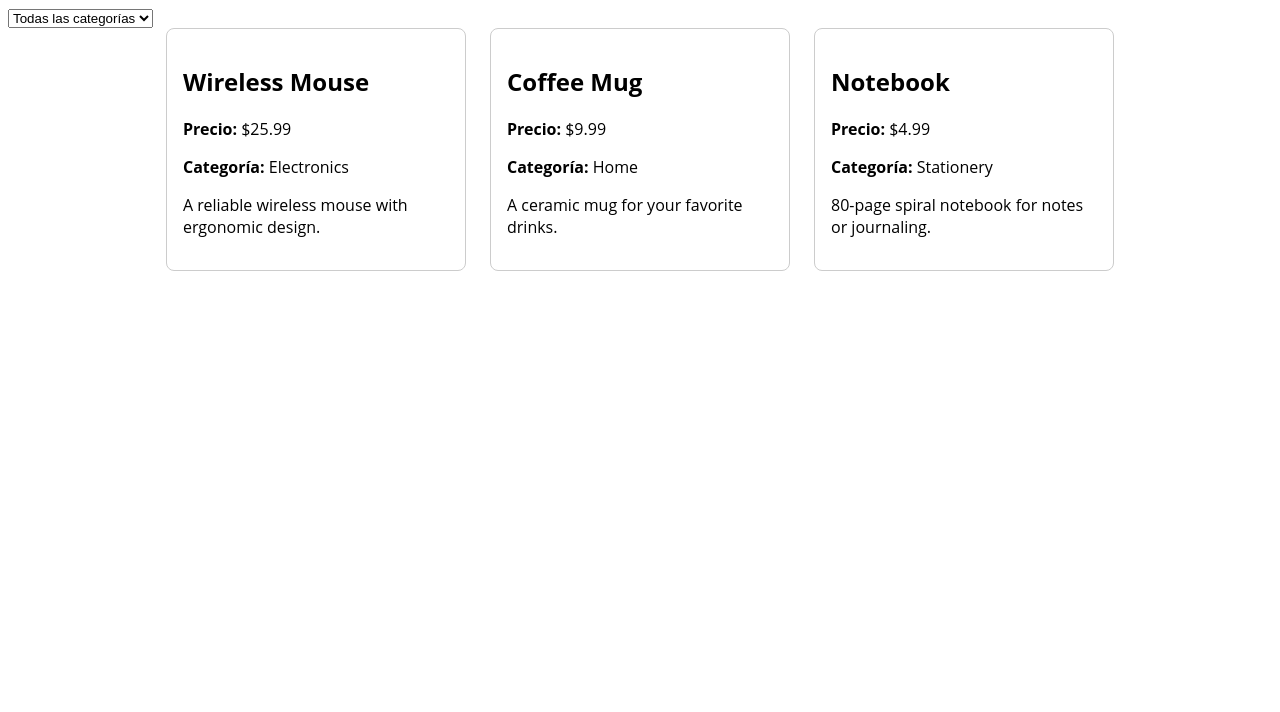
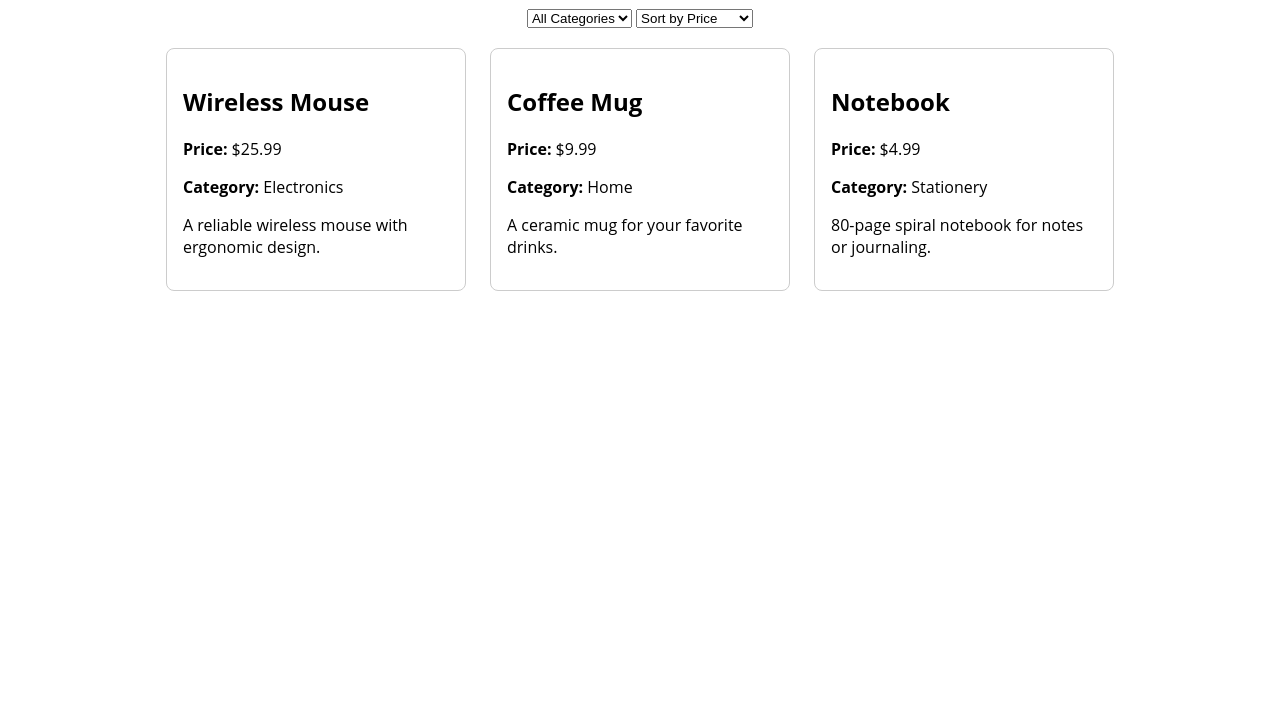
Before and after one commit to TreLoymark/TreLoymark.github.io, a plain HTML site: page index.html in a window 1280 px wide. Shown: the part 88-800 px from the top of the page. Drawn offline with Linux system fonts and the light colour scheme.

Commit message:
ordenar por precio y ajustar el lenguaje para que se ingles

```diff
--- a/index.html
+++ b/index.html
@@ -8,14 +8,19 @@
   </head>
   <body>
     <header>
-      <h1>Page name</h1>
+      <h1>Products Listing</h1>
       <span id="cart-count">🛒 0</span>
       <button id="toggle-darkmode">Dark Mode</button>
     </header>
     <main>
       <div class="filter">
         <select id="categoryFilter">
-          <option value="all">Todas las categorías</option>
+          <option value="all">All Categories</option>
+        </select>
+        <select id="priceSort">
+          <option value="none">Sort by Price</option>
+          <option value="asc">Lower to Higher</option>
+          <option value="desc">Higher to Lower</option>
         </select>
       </div>
       <div id="product-list" class="product-container"></div>
--- a/script.js
+++ b/script.js
@@ -32,12 +32,14 @@ const storage = {
     }
   }
 };
-
+// Constants
 const container = document.getElementById('product-list');
 const categorySelect = document.getElementById('categoryFilter');
+const sortSelect = document.getElementById('priceSort');
 
 // Fill select with the categories
 const categories = [...new Set(products.map(product => product.category))];
+
 categories.forEach(category => {
   const option = document.createElement('option');
   option.value = category;
@@ -46,30 +48,40 @@ categories.forEach(category => {
 });
 
 // Render the products in the DOM
-products.forEach(product => {
-  const productCard = document.createElement('div');
-  productCard.innerHTML = `
-    <h2>${product.name}</h2>
-    <p><strong>Precio:</strong> $${product.price}</p>
-    <p><strong>Categoría:</strong> ${product.category}</p>
-    <p>${product.description}</p>
-  `;
-  container.appendChild(productCard);
-});
+const renderProducts = (list) => {
+  container.innerHTML = '';
+  list.forEach(product => {
+    const card = document.createElement('div');
+    card.innerHTML = `
+      <h2>${product.name}</h2>
+      <p><strong>Price:</strong> $${product.price}</p>
+      <p><strong>Category:</strong> ${product.category}</p>
+      <p>${product.description}</p>
+    `;
+    container.appendChild(card);
+  });
+};
+const applyFilterAndSort = () => {
+  const selectedCategory = categorySelect.value;
+  const selectedSort = sortSelect.value;
 
-// Filter by category
-categorySelect.addEventListener('change', (e) => {
-  const selectedCategory = e.target.value;
   storage.set('selectedCategory', selectedCategory);
+  storage.set('selectedSort', selectedSort);
 
-  document.querySelectorAll('#product-list > div').forEach(card => {
-    const category = card.querySelector('p:nth-of-type(2)').textContent.split(': ')[1];
-    card.style.display =
-      selectedCategory === 'all' || category === selectedCategory ? 'block' : 'none';
-  });
-});
+  let result = selectedCategory === 'all'
+    ? [...products]
+    : products.filter(p => p.category === selectedCategory);
+
+  if (selectedSort === 'asc') result.sort((a, b) => a.price - b.price);
+  if (selectedSort === 'desc') result.sort((a, b) => b.price - a.price);
+
+  renderProducts(result);
+};
+
+categorySelect.addEventListener('change', applyFilterAndSort);
+sortSelect.addEventListener('change', applyFilterAndSort);
 
 // aply local storage
-const savedCategory = storage.get('selectedCategory') || 'all';
-categorySelect.value = savedCategory;
-categorySelect.dispatchEvent(new Event('change'));
+categorySelect.value = storage.get('selectedCategory') || 'all';
+sortSelect.value = storage.get('selectedSort') || 'none';
+applyFilterAndSort();
--- a/styles.css
+++ b/styles.css
@@ -26,7 +26,10 @@ header {
   max-width: 300px;
   box-sizing: border-box;
 }
-
+.filter{
+  margin-bottom: 20px;
+  text-align: center;
+}
 @media (max-width: 600px) {
   .product-container {
     flex-direction: column;
```
